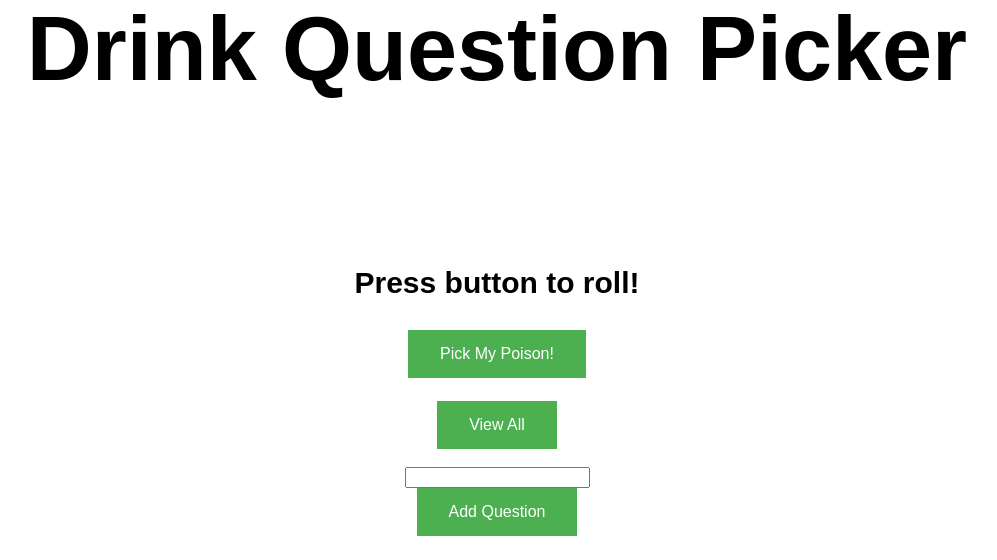
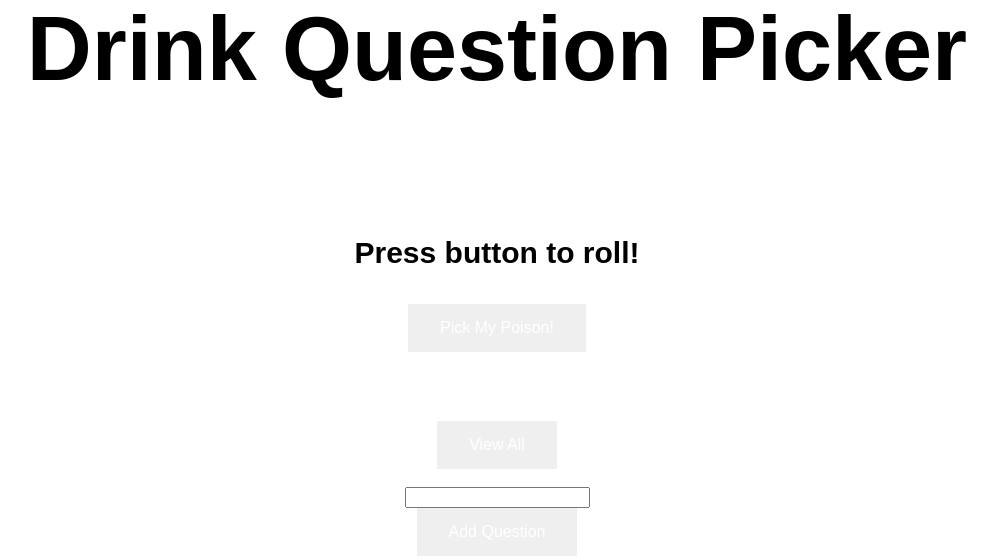
Before and after one commit to j2personal/question_roller, a Flask app: page / in a window 1280 px wide. Shown: the part 505-1065 px from the top of the page, without its empty margins (143-1140 px from the left). Run offline with Flask 2, Linux system fonts and the light colour scheme; some libraries are stand-ins or nearby versions.

Commit message:
final touches

```diff
--- a/static/styles.css
+++ b/static/styles.css
@@ -32,7 +32,7 @@ body {
   }
 
 .button {
-  background-color: #4CAF50; /* Green */
+  background-color: #00000; /* Green */
   border: none;
   color: white;
   padding: 15px 32px;
--- a/templates/index.html
+++ b/templates/index.html
@@ -3,10 +3,11 @@
 
 {% block content %}
 	<div id="question">
-		<h3 id="question">Press button to roll!</h3>
+		<b id="question">Press button to roll!</b><br><br>
 	</div>
 
-	<button class="button" id="roll">Pick My Poison!</button><br><br>
+	<button class="button" id="roll">Pick My Poison!</button>
+	<br><br><br><br>
 {% endblock %}
 
 {% block extras %}
```
